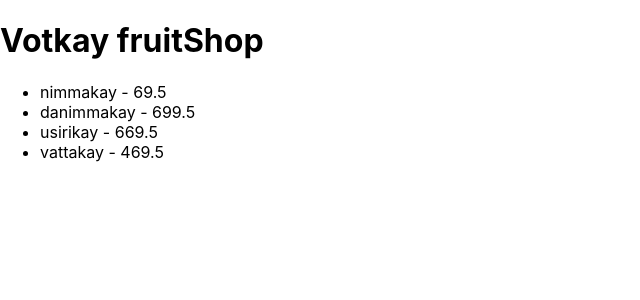
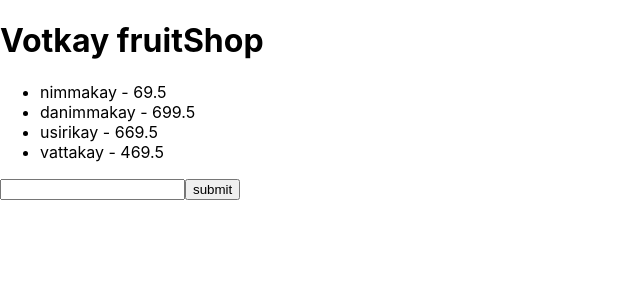
Before and after one commit to dinokage/adv-react, a React (Create React App) app: page / in a window 1280 px wide. Shown: the top 300 px of the page, without its empty margins (0-640 px from the left). Built offline with nearby package versions, Linux system fonts and the light colour scheme.

Commit message:
added simple form component(in progress)

```diff
--- a/src/App.js
+++ b/src/App.js
@@ -1,6 +1,7 @@
 import './App.css';
 import './FruitList';
 import FruitList from './FruitList';
+import SimpleformInput from './SimpleFormInput';
 
 
 
@@ -9,6 +10,7 @@ function App() {
     <div>
       <h1>Votkay fruitShop</h1>
       <FruitList />
+      <SimpleformInput />
     </div>
   );
 }
--- /dev/null
+++ b/src/SimpleFormInput.js
@@ -0,0 +1,25 @@
+import { useState } from 'react';
+export default function SimpleformInput() {
+    const [value, setValue] = useState('');
+    const handleChange = (e) => {
+        setValue(e.target.value);
+    }
+    const handleSubmit = (e) => {
+        e.preventDefault();
+        console.log(`form submitted with data ${value}`)
+
+    }
+    return (
+        <>
+        <p>{value}</p>
+        <form onSubmit={handleSubmit}>
+          <input
+            value={value}
+            onChange={handleChange}
+            type="text"
+          />
+          <button type ="submit">submit</button>
+        </form>
+        </>
+      );
+     };
```
